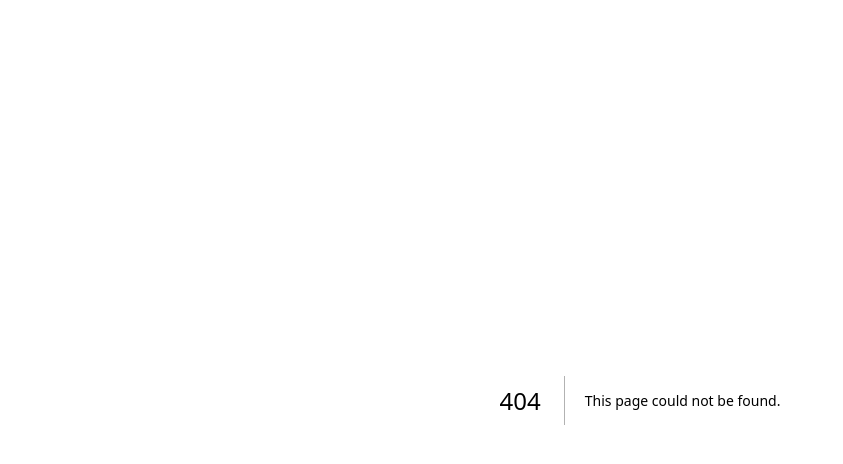
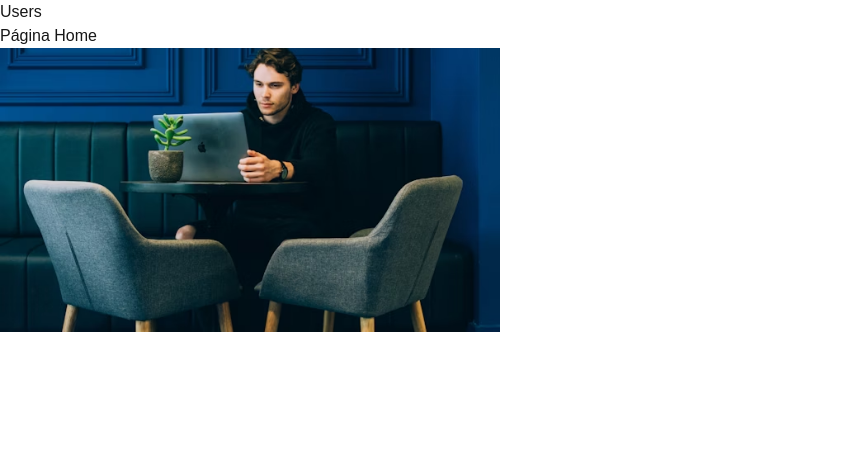
Before and after one commit to williamgo0205/formacao-next-js, a Next.js app in the folder site-blog/: page /users in a window 1280 px wide. Before the commit this address had no page. Shown: the top 464 px of the page, without its empty margins (0-843 px from the left). Built offline with nearby package versions, Linux system fonts and the light colour scheme.

Commit message:
chore(16-11-2025): Adicionando Arquivos exemplo LInk e Image componentes Next

```diff
--- a/site-blog/src/pages/index.tsx
+++ b/site-blog/src/pages/index.tsx
@@ -1,5 +1,6 @@
 import { Geist, Geist_Mono } from "next/font/google";
 import Image from "next/image";
+import Link from "next/link";
 
 const geistSans = Geist({
   variable: "--font-geist-sans",
@@ -11,12 +12,11 @@ const geistMono = Geist_Mono({
   subsets: ["latin"],
 });
 
-export default function Home() {
+export default function HomePage() {
   return (
-    <div
-      className={`${geistSans.className} ${geistMono.className} flex min-h-screen items-center justify-center bg-zinc-50 font-sans dark:bg-black`}
-    >
-      <h2> Hello World </h2>
+    <div>
+      <h2> Home Page </h2>
+      <Link href="users"> Página Users </Link>
     </div>
   );
 }
--- /dev/null
+++ b/site-blog/src/pages/users/index.tsx
@@ -0,0 +1,19 @@
+import Image from "next/image";
+import Link from "next/link";
+
+export default function UsersPage() {
+    return (
+        <div>
+            <h2>Users</h2>
+
+            <Link href='/'>Página Home</Link>
+
+            <Image
+                src="/assets/primeiro-post.png"
+                width={500}
+                height={500}
+                alt="Imagem"
+             />
+        </div>
+    )
+}
```
Also changed, not shown: site-blog/public/assets/primeiro-post.png (added), 1 other file (tests, documents, lock files or other folders).
